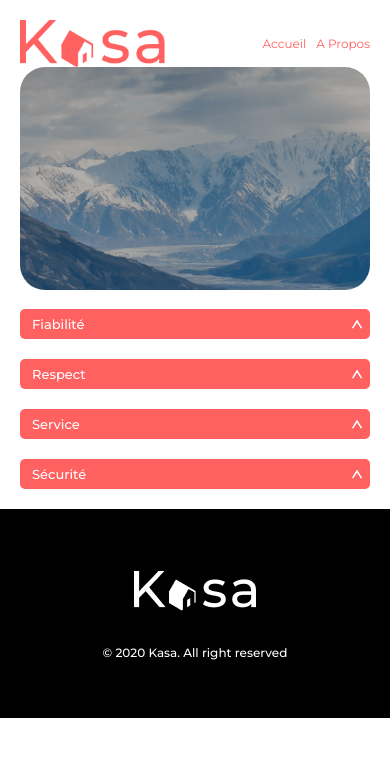
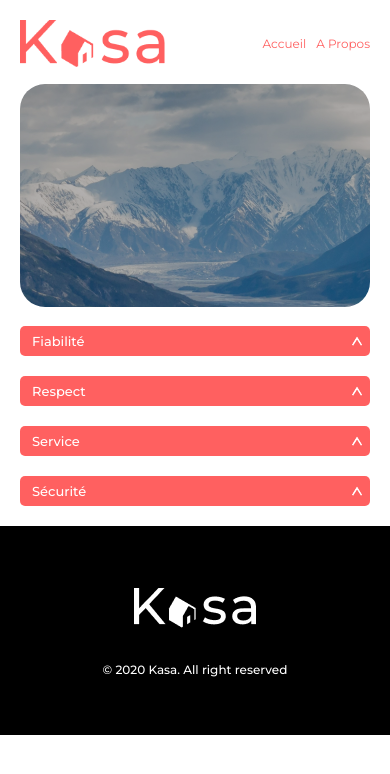
Before and after one commit to Hans-Schmit/kasa, a React (Create React App) app: page /a-propos in a window 390 px wide. Shown: the top 774 px of the page. Built offline with nearby package versions, Linux system fonts and the light colour scheme.

Commit message:
Corrected banner css margins

```diff
--- a/src/components/banner.module.css
+++ b/src/components/banner.module.css
@@ -2,12 +2,12 @@
     width: 100%;
     height: 223px;
     position: relative;
-    margin-bottom: 43px;
+    margin: 63px 0px 43px 0px;
 }
 
 .bannerAPropos {
     composes: banner;
-    margin-bottom: 31px;
+    margin: 44px 0px 31px 0px;
 
 }
 
@@ -36,13 +36,13 @@
 @media screen and (max-width: 775px) {
     .banner {
         height: 111px;
-        margin-bottom: 22px;
+        margin: 16px 0px 22px 0px;
     }
 
     .bannerAPropos {
         composes: banner;
         height: 223px;
-        margin-bottom: 19px;
+        margin: 17px 0px 19px 0px;
     }
 
     .text {
```
